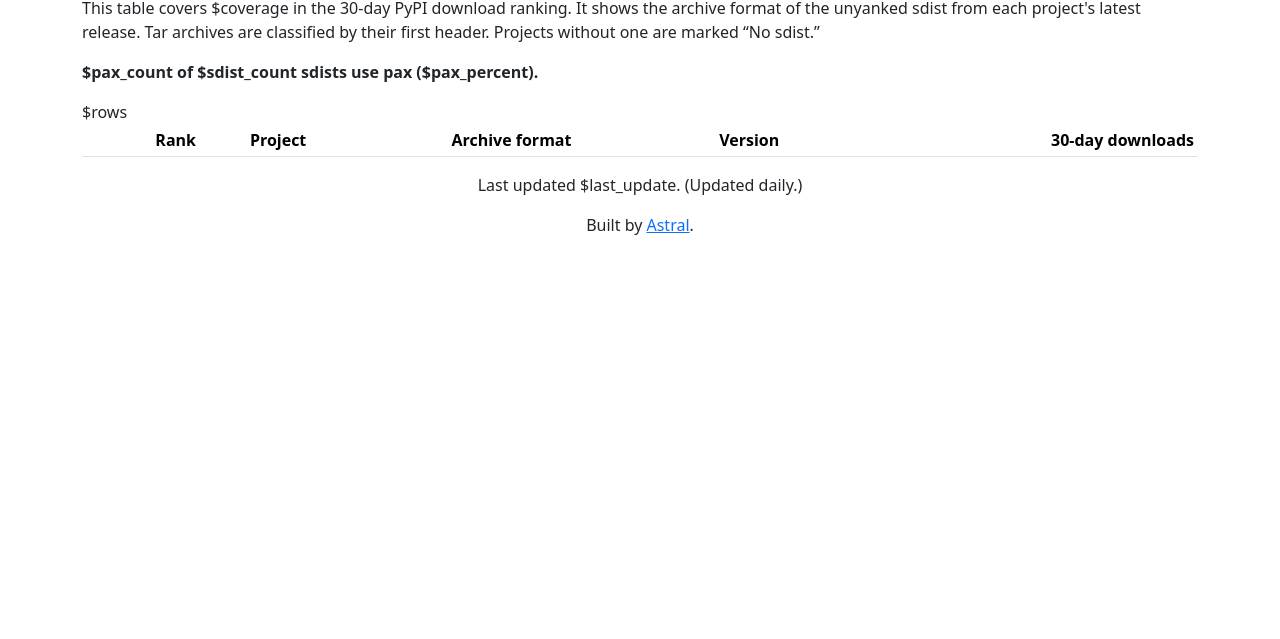
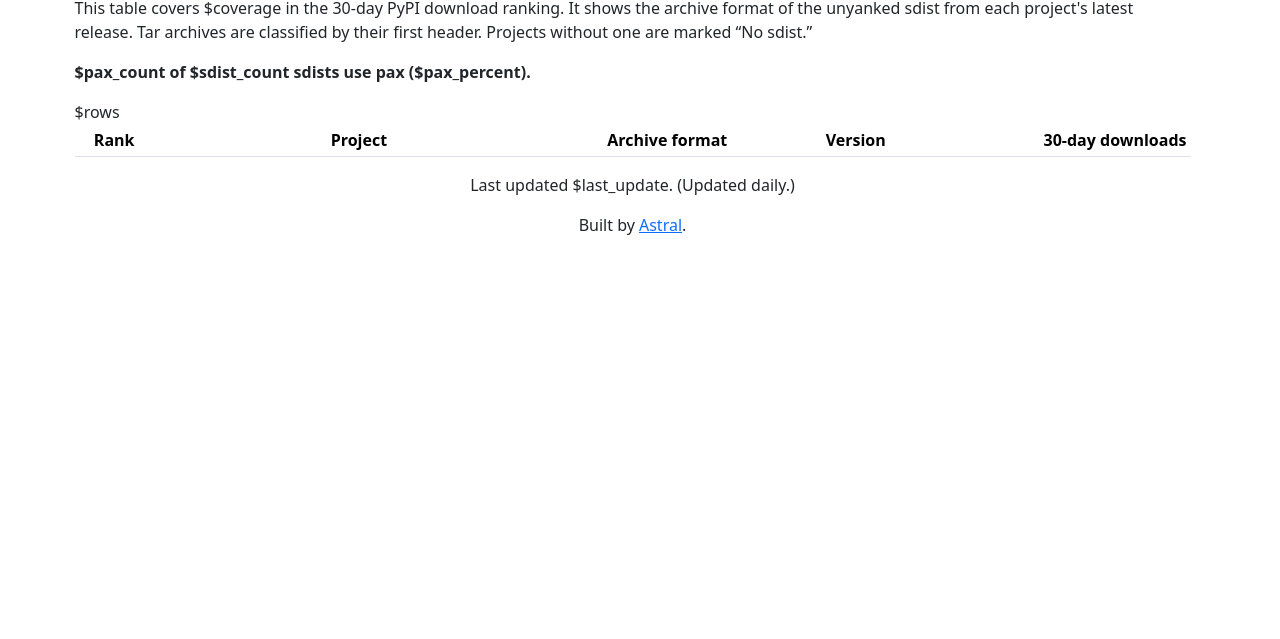
Before and after one commit to astral-sh/are-we-pax-yet, a plain HTML site: page full.html in a window 1280 px wide. Shown: the part 161-800 px from the top of the page. Drawn offline with Linux system fonts and the light colour scheme.

Commit message:
Stabilize layout of the full results table

```diff
--- a/full.html
+++ b/full.html
@@ -1,5 +1,5 @@
 <!doctype html>
-<html lang="en">
+<html lang="en" class="results-page">
 <head>
     <meta charset="utf-8">
     <meta name="viewport" content="width=device-width, initial-scale=1">
--- a/site.css
+++ b/site.css
@@ -149,22 +149,45 @@ a:hover {
     background: #ffca2c;
 }
 
+.results-page {
+    scrollbar-gutter: stable;
+}
+
 .table-scroll {
     overflow-x: auto;
 }
 
 .results-table {
     width: 100%;
+    min-width: 36rem;
     margin-bottom: 1rem;
-    border-collapse: collapse;
+    table-layout: fixed;
+    border-spacing: 0;
     color: var(--table-text);
     text-align: start;
+}
+
+.results-table thead th:first-child {
+    width: 4rem;
+}
+
+.results-table thead th:nth-child(3) {
+    width: 11rem;
+}
+
+.results-table thead th:nth-child(4) {
+    width: 18%;
+}
+
+.results-table thead th:last-child {
+    width: 21%;
 }
 
 .results-table :is(th, td) {
     padding: .25rem;
     border-bottom: 1px solid var(--table-border);
     vertical-align: middle;
+    overflow-wrap: anywhere;
 }
 
 .results-table tr > :is(:first-child, :last-child) {
@@ -172,9 +195,7 @@ a:hover {
 }
 
 .results-table th[scope="row"] {
-    min-width: 8rem;
     font-weight: normal;
-    overflow-wrap: anywhere;
 }
 
 .results-table tbody tr:nth-child(odd) {
```
